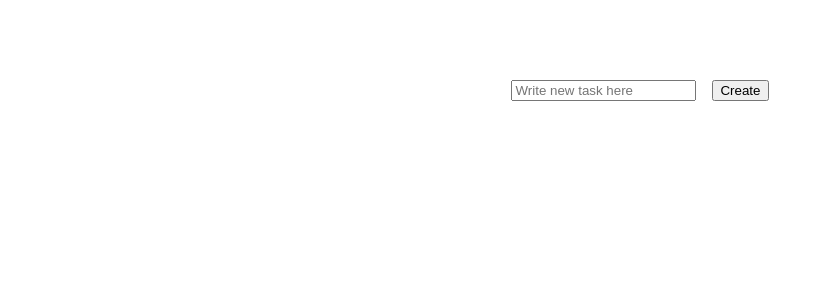
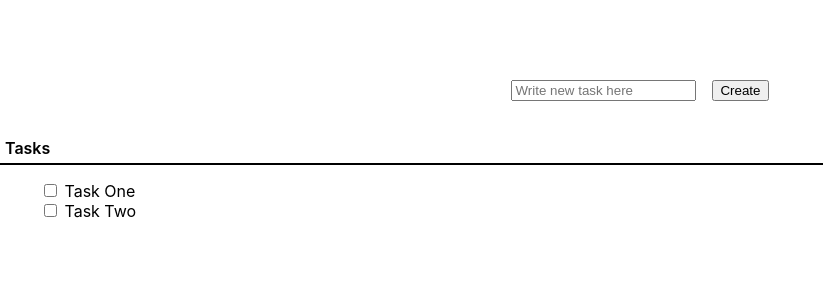
Before and after one commit to pavlo-omelianchuk/elecctro-to-do-list, a React (Create React App) app: page / in a window 1280 px wide. Shown: the top 300 px of the page, without its empty margins (0-823 px from the left). Built offline with nearby package versions, Linux system fonts and the light colour scheme.

Commit message:
add useContext State managment

```diff
--- a/src/components/App.jsx
+++ b/src/components/App.jsx
@@ -1,11 +1,18 @@
+import React from "react";
+import { ToDoListProvider } from "../utils/toDoListContext";
+
 import "../styles/App.scss";
 import InputForm from "./InputForm";
+import ToDoList from "./ToDoList";
 
 function App() {
   return (
-    <div className="app">
-      <InputForm />
-    </div>
+    <ToDoListProvider>
+      <div className="app">
+        <InputForm />
+        <ToDoList />
+      </div>
+    </ToDoListProvider>
   );
 }
 
--- a/src/components/InputForm.jsx
+++ b/src/components/InputForm.jsx
@@ -1,9 +1,23 @@
 import React, { useState } from "react";
+import { useToDoList, useToDoListUpdate } from "../utils/toDoListContext";
 
 const InputForm = () => {
   const [taskInputValue, setTaskInputValue] = useState("");
 
-  const handleSubmit = () => {};
+  const toDoList = useToDoList();
+  const toDoListUpdate = useToDoListUpdate();
+
+  const handleSubmit = (event) => {
+    toDoListUpdate(
+      "addNewItem",
+      toDoList.length + 1,
+      taskInputValue,
+      false,
+      Date.now()
+    );
+    event.preventDefault();
+    setTaskInputValue("");
+  };
   const handleChange = (event) => {
     setTaskInputValue(event.target.value);
   };
--- /dev/null
+++ b/src/components/ToDo.jsx
@@ -0,0 +1,20 @@
+import React from "react";
+import { useToDoListUpdate } from "../utils/toDoListContext";
+
+const ToDo = ({ item }) => {
+  const toDoListUpdate = useToDoListUpdate();
+
+  return (
+    <li id={`todo-${item.id}`} className="to_do_item">
+      <input
+        name="isCompleted"
+        type="checkbox"
+        checked={item.isCompleted ?? false}
+        onChange={() => toDoListUpdate("isComplited", item.id)}
+      />{" "}
+      <span>{item.content}</span>
+    </li>
+  );
+};
+
+export default ToDo;
--- a/src/components/ToDoList.jsx
+++ b/src/components/ToDoList.jsx
@@ -0,0 +1,22 @@
+import React from "react";
+import { useToDoList } from "../utils/toDoListContext";
+
+import ToDo from "./ToDo";
+
+const ToDoList = () => {
+  const toDoList = useToDoList();
+  console.log(toDoList);
+
+  return (
+    <div className="tasks_wrapper">
+      <div className="tasks_list_title">Tasks</div>
+      <ul>
+        {toDoList.map((item, index) => (
+          <ToDo item={item} key={index} />
+        ))}
+      </ul>
+    </div>
+  );
+};
+
+export default ToDoList;
--- a/src/styles/App.scss
+++ b/src/styles/App.scss
@@ -6,5 +6,15 @@
     flex-direction: row;
     justify-content: center;
     gap: 1rem;
+    margin: 2rem 0;
+  }
+  .tasks_list_title {
+    width: 100%;
+    font-weight: 600;
+    border-bottom: 2px black solid;
+    padding: 5px;
+  }
+  .to_do_item {
+    list-style-type: none;
   }
 }
--- /dev/null
+++ b/src/utils/toDoListContext.js
@@ -0,0 +1,71 @@
+import React, { useContext, useState } from "react";
+
+const ToDoListContext = React.createContext();
+const ToDoListUpdateContext = React.createContext();
+
+export function useToDoList() {
+  return useContext(ToDoListContext);
+}
+export function useToDoListUpdate() {
+  return useContext(ToDoListUpdateContext);
+}
+
+export function ToDoListProvider({ children }) {
+  const [toDoList, setToDoList] = useState([
+    {
+      id: 1,
+      content: "Task One",
+      isCompleted: false,
+      timestamp: 1653319443817,
+    },
+    {
+      id: 2,
+      content: "Task Two",
+      isCompleted: false,
+      timestamp: 1653319443817,
+    },
+  ]);
+
+  function updateToDoList(action, id, content, isCompleated, timestamp) {
+    if (action === "isComplited") {
+      const newToDoList = toDoList.map((toDo) => {
+        if (toDo.id === id) {
+          return {
+            ...toDo,
+            isCompleted: !toDo.isCompleted,
+          };
+        }
+        return toDo;
+      });
+      setToDoList(newToDoList);
+    }
+    if (action === "addNewItem") {
+      const newItem = {
+        id: id,
+        content: content,
+        isCompleated: isCompleated,
+        timestamp: timestamp,
+      };
+      console.log(newItem);
+      // const newToDoList = toDoList.push(newItem);
+      console.log(toDoList);
+      // console.log(newToDoList);
+      setToDoList([
+        ...toDoList,
+        {
+          id: id,
+          content: content,
+          isCompleated: isCompleated,
+          timestamp: timestamp,
+        },
+      ]);
+    }
+  }
+  return (
+    <ToDoListContext.Provider value={toDoList}>
+      <ToDoListUpdateContext.Provider value={updateToDoList}>
+        {children}
+      </ToDoListUpdateContext.Provider>
+    </ToDoListContext.Provider>
+  );
+}
```
Also changed, not shown: src/utils/localStorage.js (+12 -12 lines).
